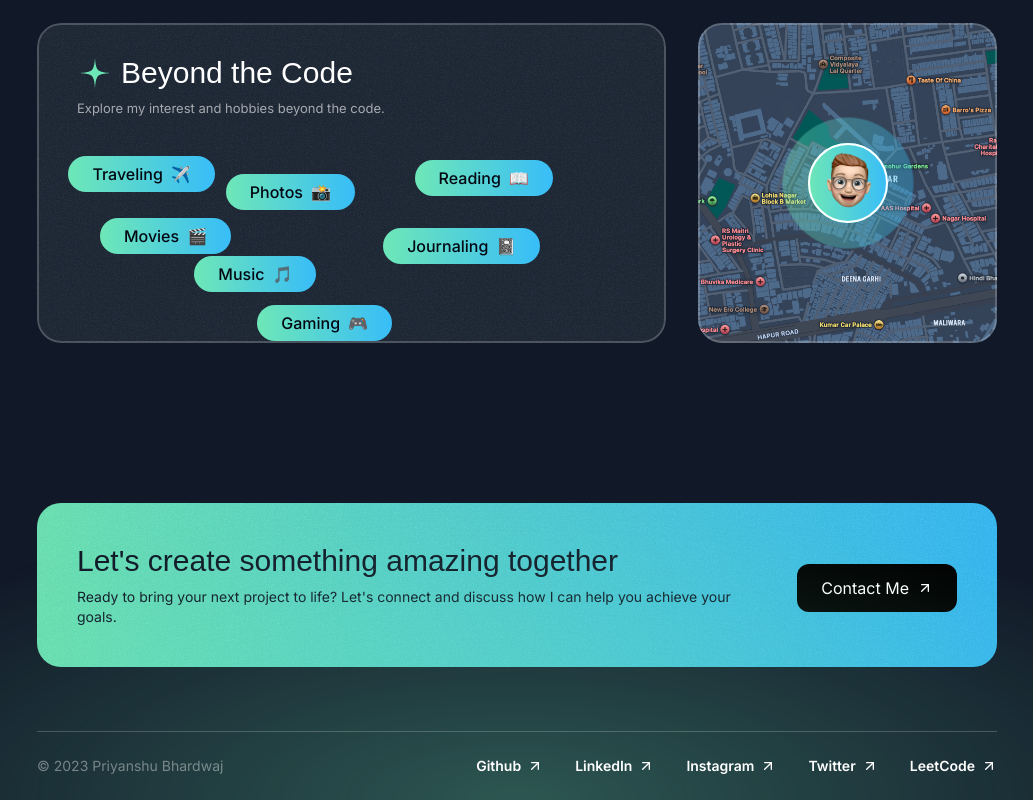
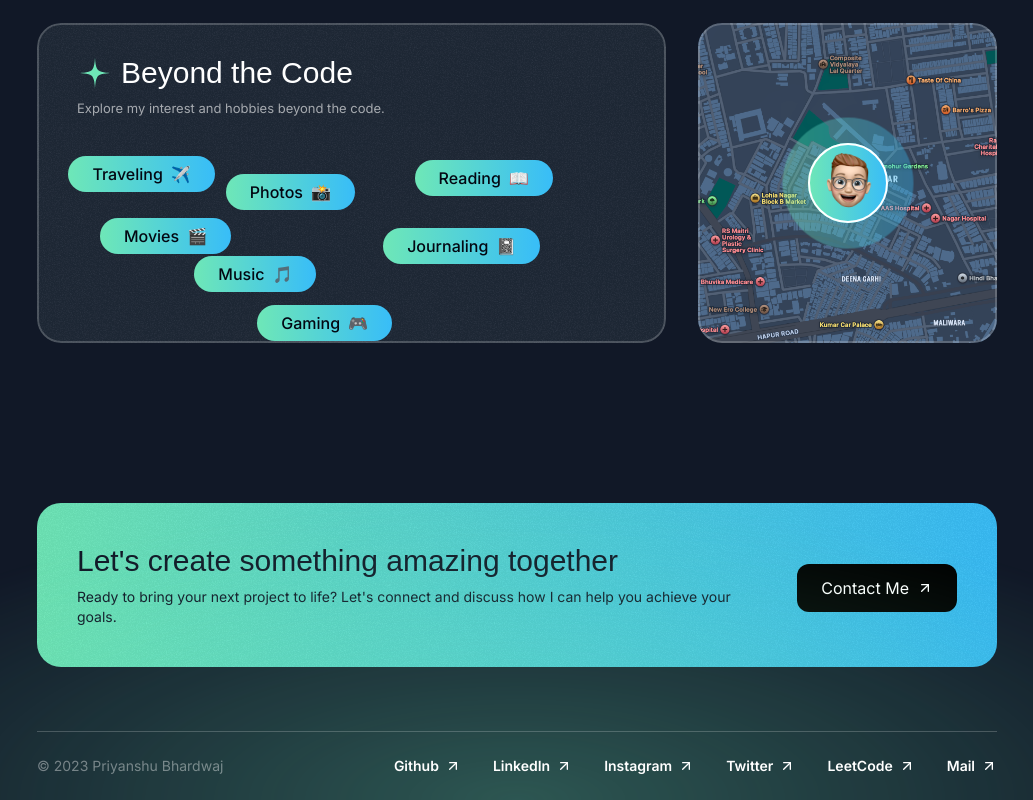
Before and after one commit to priyanshub18/portfolio, a Next.js app: page / in a window 1280 px wide. Shown: the part 3821-4621 px from the top of the page, without its empty margins (123-1156 px from the left). Built offline with nearby package versions, Linux system fonts and the light colour scheme; a web font is replaced by a local one.

Commit message:
added-mail-to-footer

```diff
--- a/src/sections/Footer.tsx
+++ b/src/sections/Footer.tsx
@@ -9,6 +9,7 @@ const footerLinks = [
   },
   { title: 'Twitter', link: 'https://twitter.com/priyanshubh18' },
   { title: 'LeetCode', link: 'https://leetcode.com/priyanshub18/' },
+  { title: 'Mail', link: 'mailto:priyanshubh898@gmail.com' },
 ];
 
 export const Footer = () => {
```
